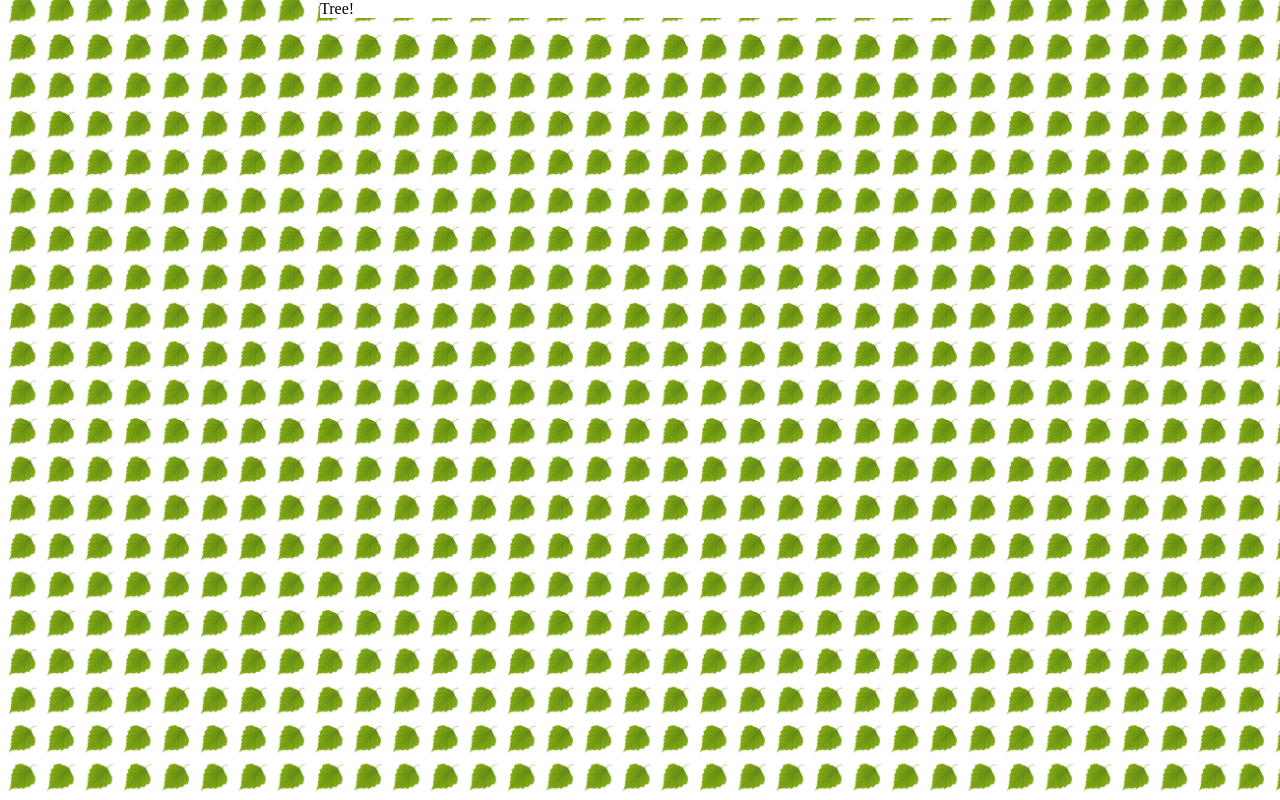
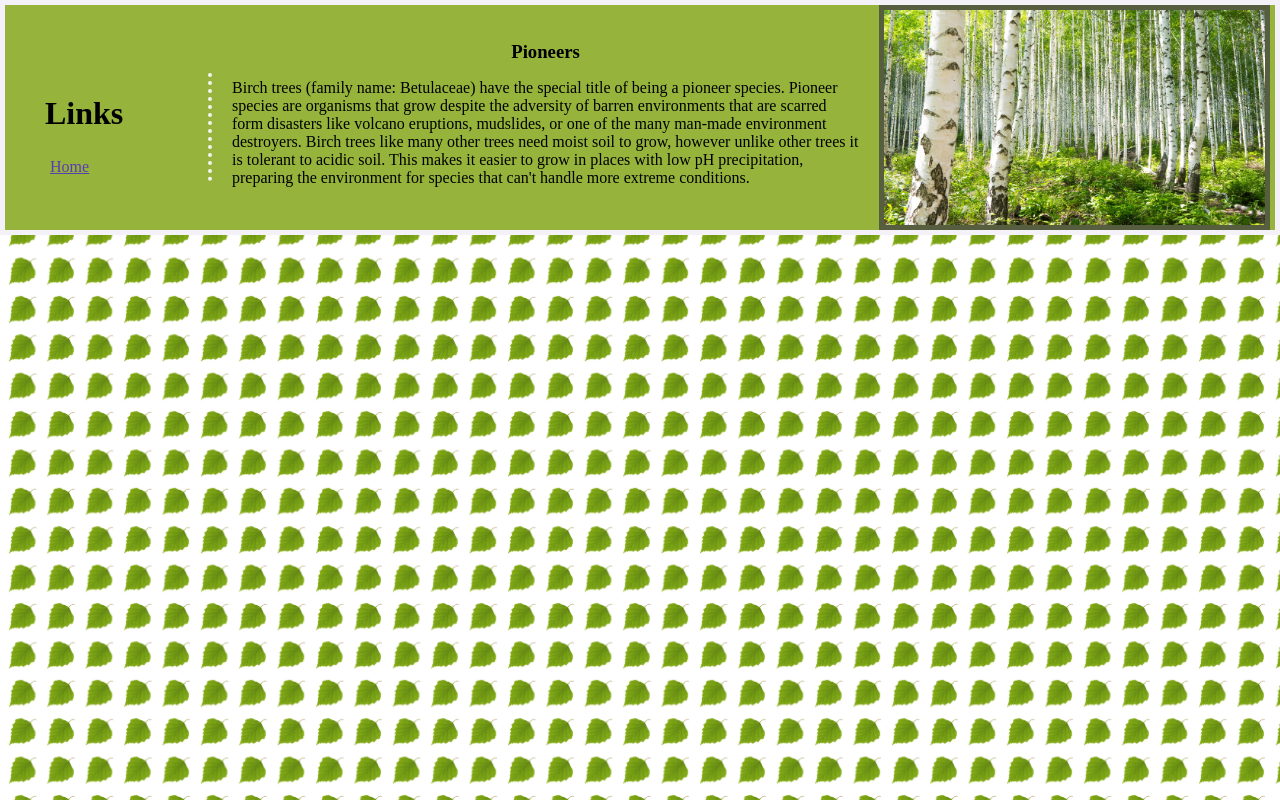
Before and after one commit to StainedJava/tree-website, a website: page _site/pages/birch.html in a window 1280 px wide. Drawn offline with Linux system fonts and the light colour scheme.

Commit message:
feat: add birch fact and image

```diff
--- a/_site/css/birch.css
+++ b/_site/css/birch.css
@@ -5,7 +5,7 @@ body{
     background-position: 3px;
     margin: 0px 0px 0px 0px;
     z-index: -1;
-
+    position: sticky;
 }
 
 .container{
@@ -18,3 +18,20 @@ body{
     min-width: 100px;
     margin-left: 25vw;
 }
+
+main{
+    background-color: #96b33c;
+
+}
+
+a{
+    color: #5A3CB3;
+}
+
+a:visited{
+    color: #B33C5A;
+}
+
+img{
+    border-color: #575e3f;
+}
--- a/_site/pages/birch.html
+++ b/_site/pages/birch.html
@@ -8,8 +8,25 @@
         <title>Birch Website</title>
     </head>
     <body>
-        <div class="container">
-            Tree!
-        </div>
+        <main>
+            <div class="links">
+                <h1>Links</h1>
+                <div class="link">
+                    <a href="../index.html">Home</a>
+                </div>
+            </div>
+            <div class="fact">
+                <h3>Pioneers</h3>
+                <p>
+                    Birch trees (family name: Betulaceae) have the special title of being a pioneer species. Pioneer
+                    species are organisms that grow despite the adversity of barren environments that are scarred form
+                    disasters like volcano eruptions, mudslides, or one of the many man-made environment destroyers.
+                    Birch trees like many other trees need moist soil to grow, however unlike other trees it is tolerant
+                    to acidic soil. This makes it easier to grow in places with low pH precipitation, preparing the
+                    environment for species that can't handle more extreme conditions.
+                </p>
+            </div>
+            <img src="../images/Birch.jpg">
+        </main>
     </body>
 </html>
```
